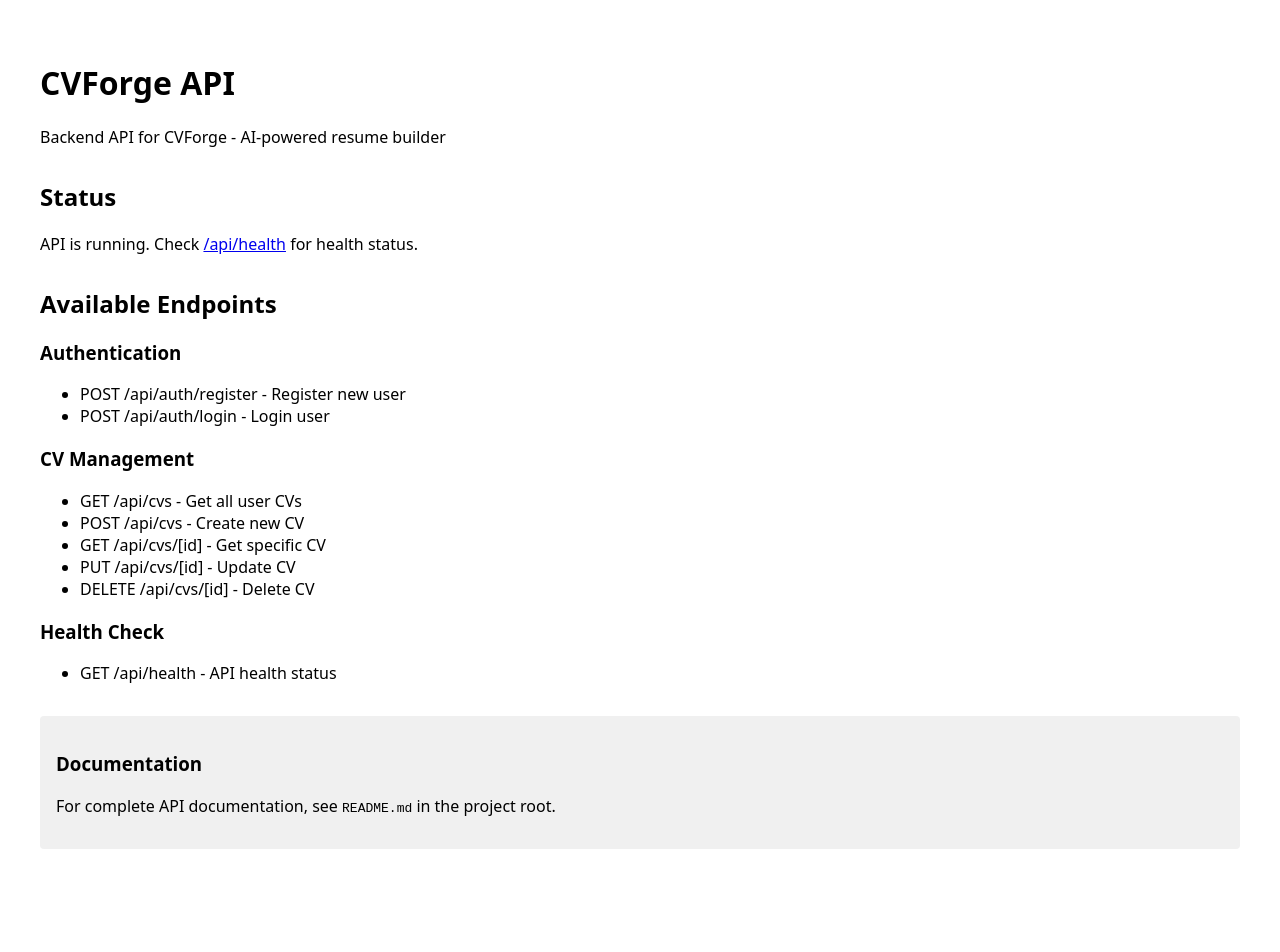
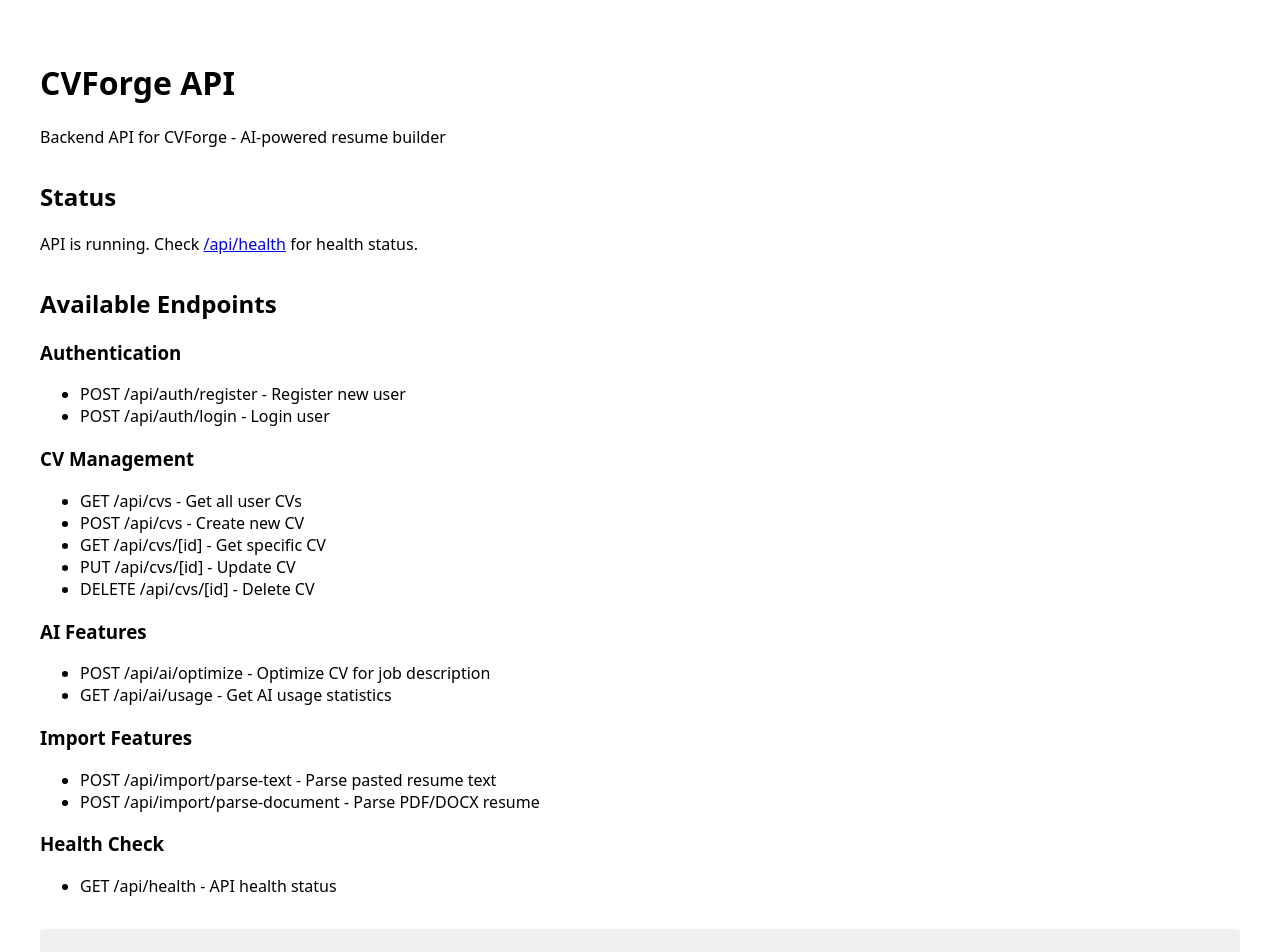
Before and after one commit to samuelogboye/cv-forge-api, a Next.js app: page / in a window 1280 px wide. Shown: the top 952 px of the page. Before the commit the page ends 889 px from the top, so only its background shows below. Built offline with nearby package versions, Linux system fonts and the light colour scheme.

Commit message:
feat: add AI and Import features endpoints to API documentation

```diff
--- a/app/page.tsx
+++ b/app/page.tsx
@@ -26,6 +26,18 @@ export default function Home() {
           <li>DELETE /api/cvs/[id] - Delete CV</li>
         </ul>
 
+        <h3>AI Features</h3>
+        <ul>
+          <li>POST /api/ai/optimize - Optimize CV for job description</li>
+          <li>GET /api/ai/usage - Get AI usage statistics</li>
+        </ul>
+
+        <h3>Import Features</h3>
+        <ul>
+          <li>POST /api/import/parse-text - Parse pasted resume text</li>
+          <li>POST /api/import/parse-document - Parse PDF/DOCX resume</li>
+        </ul>
+
         <h3>Health Check</h3>
         <ul>
           <li>GET /api/health - API health status</li>
```
